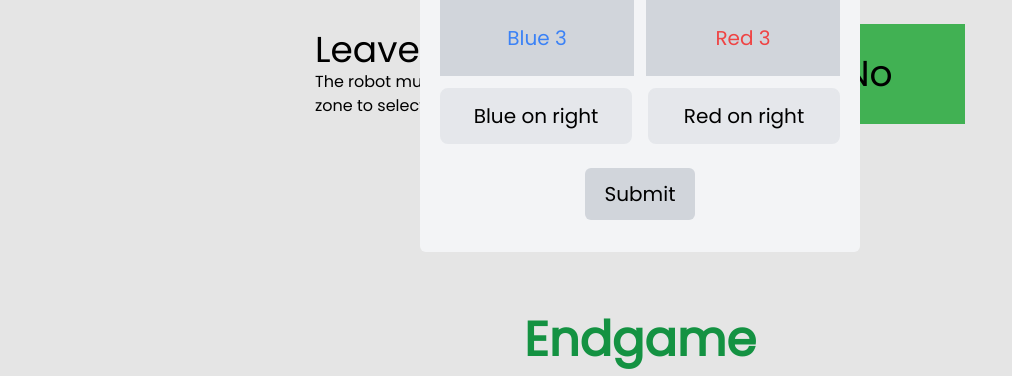
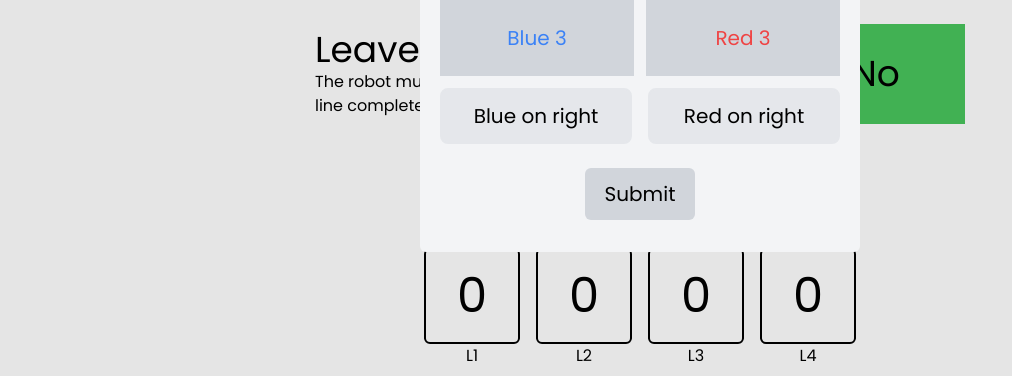
Before and after one commit to ThePotatoArchivist/scouting-app-2025, a React (Vite) app in the folder client/: page /match in a window 1280 px wide. Shown: the part 424-800 px from the top of the page, without its empty margins (0-1012 px from the left). Built offline with nearby package versions, Linux system fonts and the light colour scheme; no server answers.

Commit message:
JOE IS MY HERO
Auto/Tele-op Coral & Algae Counter Buttons

```diff
--- a/client/src/apps/match/components/LeaveButton.tsx
+++ b/client/src/apps/match/components/LeaveButton.tsx
@@ -1,21 +1,74 @@
-import { Dispatch } from 'react';
+import { Dispatch, SetStateAction } from 'react';
+import { MatchScores } from '../MatchApp';
 import MultiButton from '../../../components/MultiButton';
 
+type countKeys = keyof MatchScores;
 
-function LeaveButton({
+function RegionButton({
+    handleCount,
+    className,
+    teleKey,
+    autoKey,
+    teleOp,
+    count,
+    label,
+
+}: {
+    handleCount: (
+        autokey: countKeys,
+        telekey: countKeys,
+        aKey?: countKeys
+    ) => void;
+    className?: string;
+    teleKey: countKeys;
+    autoKey: countKeys;
+    teleOp: boolean;
+    count: MatchScores;
+    label?: string;
+}) {
+    return (
+        <div className='flex flex-col items-center'>
+            <button
+            className={` ${className} text-5xl rounded-md border-black border-2 min-w-24 h-24 `}
+            onClick={() => handleCount(autoKey, teleKey)}
+            id='one'>
+            <p>
+                {count[teleOp ? teleKey : autoKey]}
+            </p>
+        </button>
+        <p>{label}</p>
+        </div>
+    );
+}
+
+function FieldButton({
     setLeave,
+    setCount,
     teleOp,
     leave,
+    count,
 }: {
     setLeave?: Dispatch<boolean>;
+    setCount: Dispatch<SetStateAction<MatchScores>>;
     teleOp: boolean;
     leave?: boolean;
+    count: MatchScores;
 }) {
-
+    const handleCount = (autoKey: countKeys, teleKey: countKeys) => {
+        //if (teleOp) {
+            const finalKey = teleOp ? teleKey : autoKey;
+            setCount(prevCount => ({
+                ...prevCount,
+                [finalKey]: prevCount[finalKey] + 1,
+            }));
+      //  }
+    };
 
     const handleLeave = () => {
         setLeave?.(!leave);
     };
+
+
     return (
         <>
             <div className='flex items-center justify-center gap-2 py-2'>
@@ -24,8 +77,8 @@ function LeaveButton({
                         <div className='flex-col items-center justify-center pr-3'>
                             <h1 className='text-4xl'>Leave? </h1>
                             <p>
-                                The robot must exit the barge
-                                <br /> zone to select yes.
+                                The robot must cross the starting
+                                <br /> line completely to select yes.
                             </p>
                         </div>
                         <MultiButton
@@ -36,12 +89,87 @@ function LeaveButton({
                             onChange={handleLeave}
                         />
                     </>
-
                 )}
             </div>
+
+            <div
+                className={`mx-auto justify-center w-[20em] bg-center object-contain brightness-75 transition-[filter] duration-200
+                    `}>
+                    <>
+                    <div className='my-10 flex justify-center text-3xl font-semibold text-green-500'>Coral</div>
+                        <div className='mb-20 flex justify-center gap-x-4 '>
+                        <RegionButton
+                            teleOp={teleOp}
+                            count={count}
+                            handleCount={handleCount}
+                            autoKey='autoL1'
+                            teleKey='teleL1'
+                            className={` `}
+                            label='L1'
+                        />
+
+                        <RegionButton
+                            teleOp={teleOp}
+                            count={count}
+                            handleCount={handleCount}
+                            autoKey='autoL2'
+                            teleKey='teleL2'
+                            className={``}
+                            label='L2'
+                        />
+
+                        <RegionButton
+                            teleOp={teleOp}
+                            count={count}
+                            handleCount={handleCount}
+                            autoKey='autoL3'
+                            teleKey='teleL3'
+                            className={``}
+                            label='L3'
+                        />
+
+                        <RegionButton
+                            teleOp={teleOp}
+                            count={count}
+                            handleCount={handleCount}
+                            autoKey='autoL4'
+                            teleKey='teleL4'
+                            className={``}
+                            label='L4'
+                        />
+
+                    </div>
+                    </>
+
+                    <>
+                    <div className='my-10 flex justify-center text-3xl font-semibold text-green-500'>Algae</div>
+                        <div className=' mb-20 flex justify-center gap-x-4'>
+
+                        <RegionButton
+                            teleOp={teleOp}
+                            count={count}
+                            handleCount={handleCount}
+                            autoKey='autoAlgaenetRobot'
+                            teleKey='teleAlgaenetRobot'
+                            className={``}
+                            label='Net'
+                        />
+
+                        <RegionButton
+                            teleOp={teleOp}
+                            count={count}
+                            handleCount={handleCount}
+                            autoKey='autoProcessor'
+                            teleKey='teleProcessor'
+                            className={``}
+                            label='Processor'
+                        />
+                        </div>
+                    </>
+            </div>
+
         </>
-
-
     );
 }
-export default LeaveButton;
+
+export default FieldButton;
```
